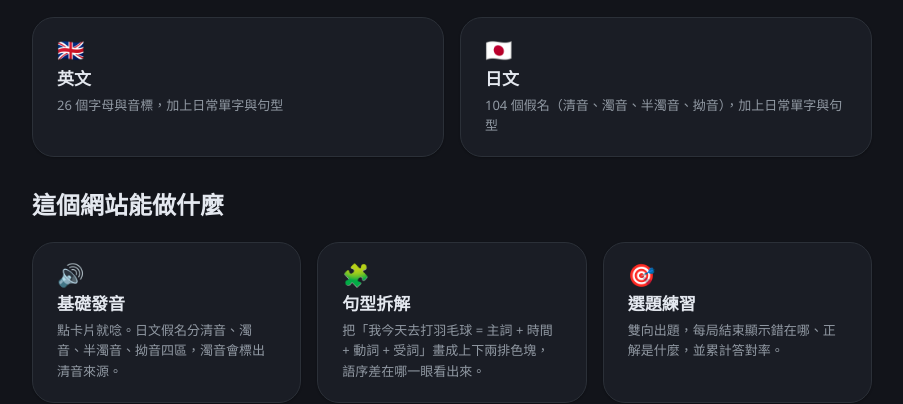
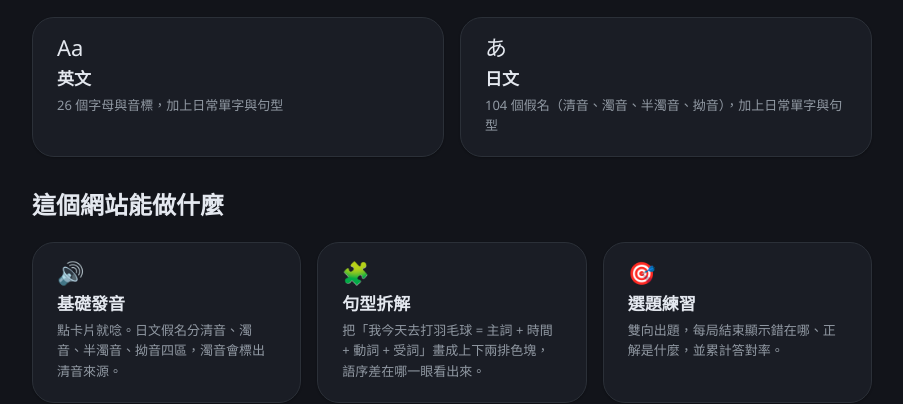
Before and after one commit to liangzhongyi-code/Language-learning, a website: page index.html in a window 1280 px wide. Shown: the part 214-618 px from the top of the page, without its empty margins (188-1091 px from the left). Drawn offline with Linux system fonts and the light colour scheme.

Commit message:
fix(qa): ISSUE-002 — 移除國旗 emoji，圖示明確指定 emoji 字型
Windows 沒有 regional indicator 字型，🇬🇧🇯🇵 會渲染成 GB / JP 兩個字母。改用該語言的文字（Aa / あ）。另外指定 .entry .icon 的 emoji 字型，避免同一排出現彩色與單色輪廓混搭。

```diff
--- a/assets/css/theme.css
+++ b/assets/css/theme.css
@@ -246,7 +246,18 @@ main { padding-bottom: var(--size-10); }
   text-decoration: none;
   transform: translateY(-2px);
 }
-.entry .icon { font-size: 22px; line-height: 1; }
+/**
+ * 圖示明確指定 emoji 字型。
+ *
+ * 不指定的話 Windows 會在 Segoe UI Symbol 與 Segoe UI Emoji 之間各自 fallback，
+ * 同一排卡片會出現「🧩 是彩色、🔊 是單色輪廓」的混搭，看起來很雜。
+ * 國旗類（🇬🇧🇯🇵）連 Segoe UI Emoji 都沒有字型，一律不要用。
+ */
+.entry .icon {
+  font-size: 22px;
+  line-height: 1;
+  font-family: 'Segoe UI Emoji', 'Apple Color Emoji', 'Noto Color Emoji', var(--font-body);
+}
 .entry h3 { font-size: 17px; margin: var(--size-2) 0 var(--size-1); }
 .entry p { color: var(--mute); font-size: 13px; margin: 0; line-height: 1.6; }
 
--- a/index.html
+++ b/index.html
@@ -17,13 +17,18 @@
   </div>
 
   <div class="grid-cards">
+    <!--
+      不要用 🇬🇧 🇯🇵 這類國旗 emoji：Windows 沒有 regional indicator 的字型，
+      會直接渲染成 "GB" "JP" 兩個字母，看起來像壞掉。
+      改用該語言的文字本身，任何平台都顯示得出來，語意也更貼切。
+    -->
     <a class="entry" href="./en/index.html">
-      <div class="icon">🇬🇧</div>
+      <div class="icon">Aa</div>
       <h3>英文</h3>
       <p>26 個字母與音標，加上日常單字與句型</p>
     </a>
     <a class="entry" href="./ja/index.html">
-      <div class="icon">🇯🇵</div>
+      <div class="icon">あ</div>
       <h3>日文</h3>
       <p>104 個假名（清音、濁音、半濁音、拗音），加上日常單字與句型</p>
     </a>
```
Also changed, not shown: ja/index.html (+1 -1 lines).
